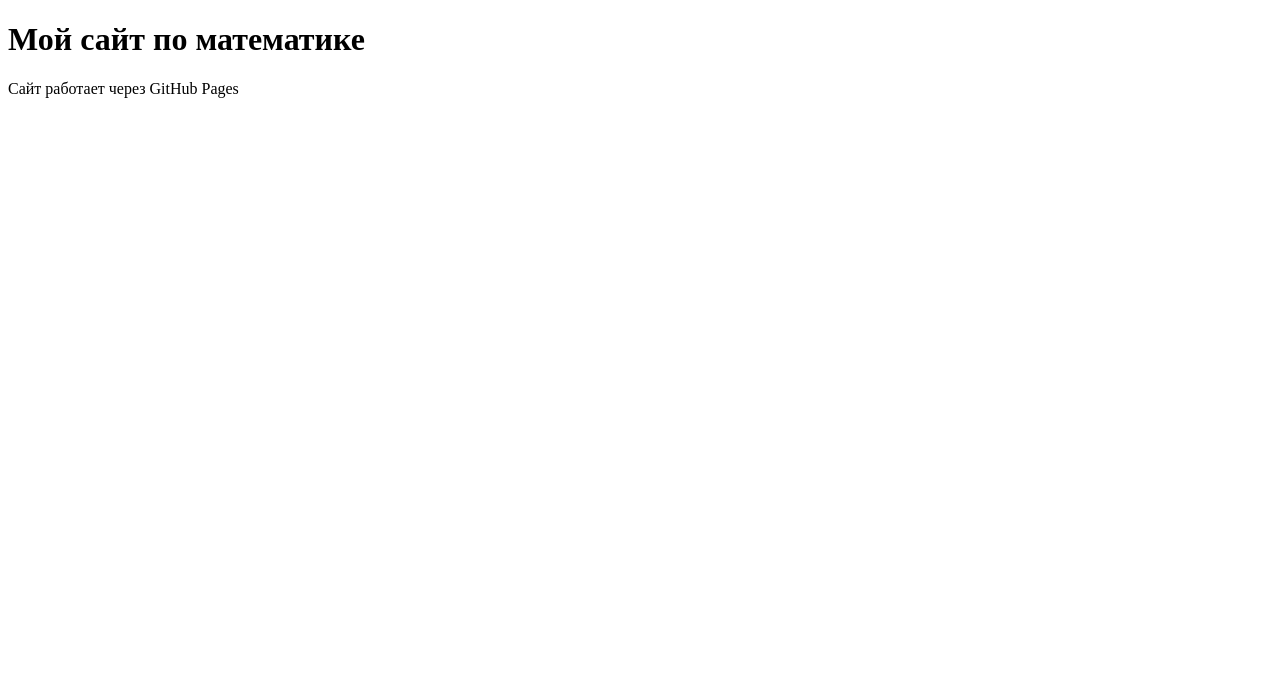
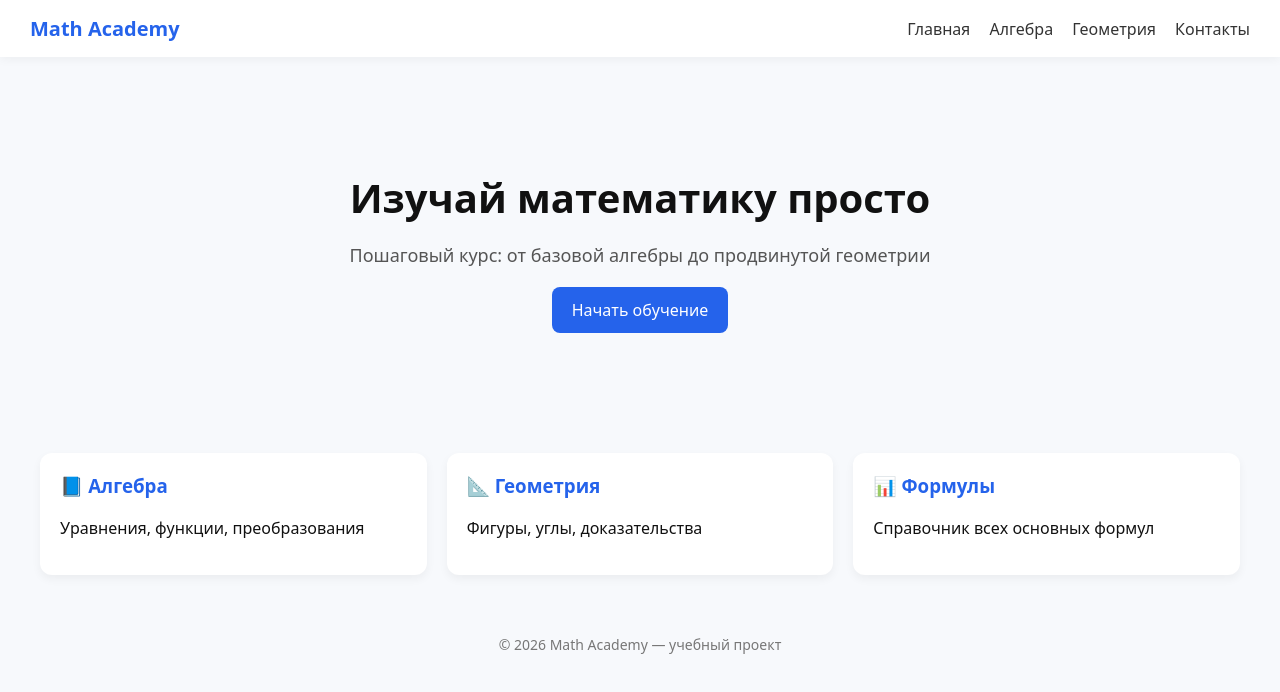
Before and after one commit to Drapejnik/epallaxis, a plain HTML site: page index.html in a window 1280 px wide. Drawn offline with Linux system fonts and the light colour scheme.

Commit message:
Update index.html

```diff
--- a/index.html
+++ b/index.html
@@ -2,10 +2,148 @@
 <html lang="ru">
 <head>
   <meta charset="UTF-8">
-  <title>Мой сайт по математике</title>
+  <meta name="viewport" content="width=device-width, initial-scale=1.0">
+  <title>Математический курс</title>
+
+  <style>
+    body {
+      margin: 0;
+      font-family: system-ui, Arial, sans-serif;
+      background: #f7f9fc;
+      color: #111;
+    }
+
+    /* HEADER */
+    header {
+      background: white;
+      padding: 15px 30px;
+      display: flex;
+      justify-content: space-between;
+      align-items: center;
+      box-shadow: 0 2px 10px rgba(0,0,0,0.05);
+    }
+
+    .logo {
+      font-weight: bold;
+      color: #2563eb;
+      font-size: 20px;
+    }
+
+    nav a {
+      margin-left: 15px;
+      text-decoration: none;
+      color: #333;
+      font-weight: 500;
+    }
+
+    nav a:hover {
+      color: #2563eb;
+    }
+
+    /* HERO */
+    .hero {
+      text-align: center;
+      padding: 80px 20px;
+    }
+
+    .hero h1 {
+      font-size: 40px;
+      margin-bottom: 10px;
+    }
+
+    .hero p {
+      font-size: 18px;
+      color: #555;
+      margin-bottom: 20px;
+    }
+
+    .btn {
+      background: #2563eb;
+      color: white;
+      padding: 12px 20px;
+      border-radius: 8px;
+      text-decoration: none;
+      display: inline-block;
+      transition: 0.2s;
+    }
+
+    .btn:hover {
+      background: #1d4ed8;
+    }
+
+    /* CARDS */
+    .container {
+      display: grid;
+      grid-template-columns: repeat(auto-fit, minmax(250px, 1fr));
+      gap: 20px;
+      padding: 40px;
+    }
+
+    .card {
+      background: white;
+      padding: 20px;
+      border-radius: 12px;
+      box-shadow: 0 4px 10px rgba(0,0,0,0.05);
+      transition: 0.2s;
+    }
+
+    .card:hover {
+      transform: translateY(-5px);
+    }
+
+    .card h3 {
+      margin-top: 0;
+      color: #2563eb;
+    }
+
+    /* FOOTER */
+    footer {
+      text-align: center;
+      padding: 20px;
+      color: #777;
+      font-size: 14px;
+    }
+  </style>
 </head>
+
 <body>
-  <h1>Мой сайт по математике</h1>
-  <p>Сайт работает через GitHub Pages</p>
+
+<header>
+  <div class="logo">Math Academy</div>
+  <nav>
+    <a href="index.html">Главная</a>
+    <a href="algebra.html">Алгебра</a>
+    <a href="geometry.html">Геометрия</a>
+    <a href="#">Контакты</a>
+  </nav>
+</header>
+
+<section class="hero">
+  <h1>Изучай математику просто</h1>
+  <p>Пошаговый курс: от базовой алгебры до продвинутой геометрии</p>
+  <a class="btn" href="algebra.html">Начать обучение</a>
+</section>
+
+<section class="container">
+  <div class="card">
+    <h3>📘 Алгебра</h3>
+    <p>Уравнения, функции, преобразования</p>
+  </div>
+
+  <div class="card">
+    <h3>📐 Геометрия</h3>
+    <p>Фигуры, углы, доказательства</p>
+  </div>
+
+  <div class="card">
+    <h3>📊 Формулы</h3>
+    <p>Справочник всех основных формул</p>
+  </div>
+</section>
+
+<footer>
+  © 2026 Math Academy — учебный проект
+</footer>
+
 </body>
 </html>
```
